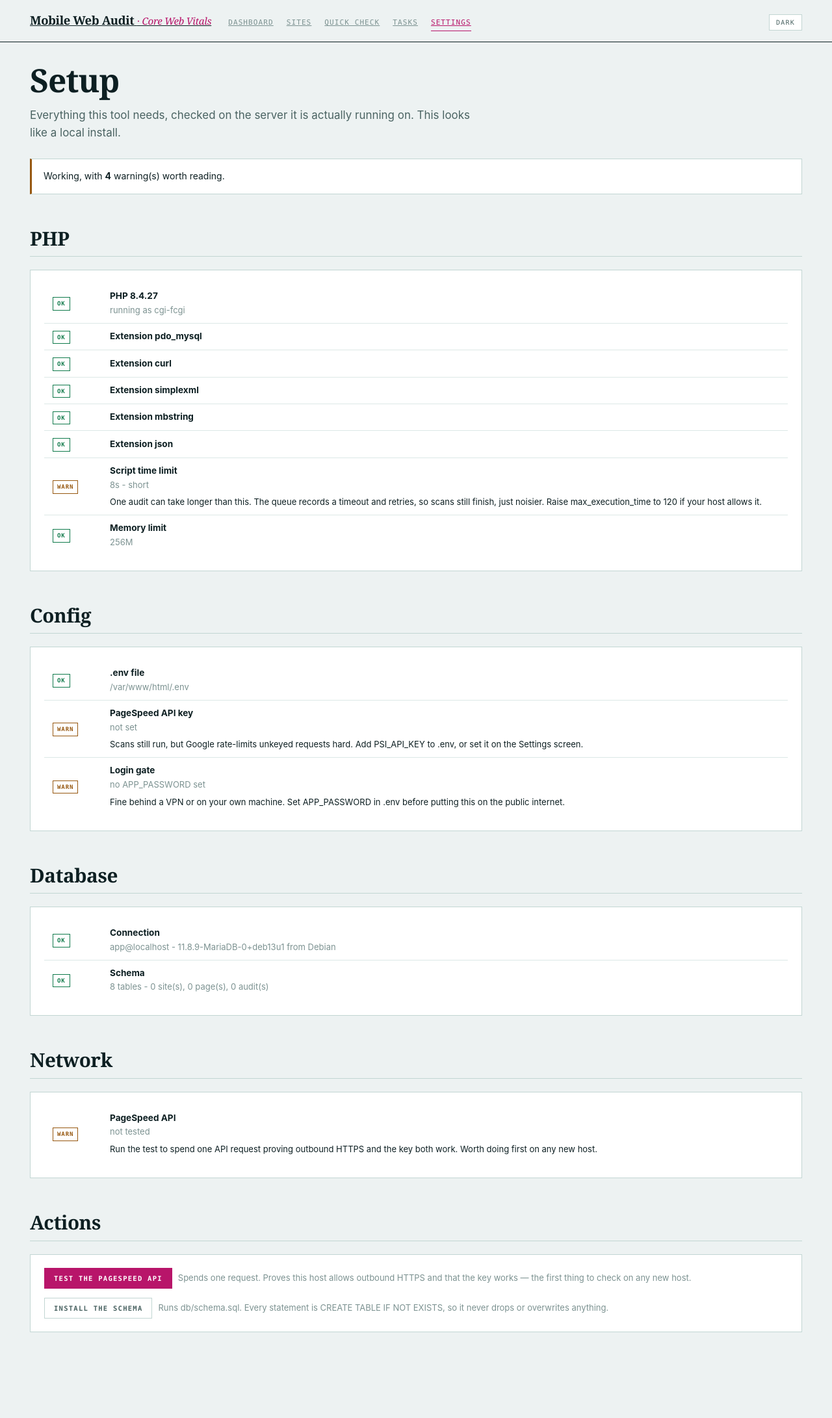
After one commit to Ali-Haider006/Mobile-Web-Audit, a PHP site: page /setup.php in a window 1280 px wide. The commit adds this page. Shown: the whole page at 65% size. Run offline with PHP 8.4, Linux system fonts and the light colour scheme; data that the repository does not hold is empty.

Commit message:
Add deployment guide and a browser-based setup checker
Free PHP hosting almost never gives you SSH, which made bin/doctor.php and
bin/install.php - the two commands you most need on a new host - unusable
exactly when they matter. The checks now live in src/Doctor.php as data, with
two renderers: bin/doctor.php for the terminal and public/setup.php for the
browser, the latter also able to load db/schema.sql (CREATE TABLE IF NOT
EXISTS only, so it never drops anything).

Two checks added for hosting specifically:
- max_execution_time, since one audit takes 10-40s and shared hosts often cap
  requests at 30s. Reported as a warning with what actually happens.
- APP_PASSWORD. setup.php detects whether it is being served on a public
  hostname and escalates a missing login gate from a warning to a hard
  failure, because a public deployment with no password exposes client data
  and the API quota.

DEPLOY.md covers three routes - a free PHP host with a free subdomain, a
Cloudflare quick tunnel for an immediate demo, and a free cloud VM - plus the
requirement checklist for judging any host. The decisive one is outbound
HTTPS: every audit calls googleapis.com and some free hosts block it, so the
guide says to prove that with the API test before investing any setup time.

The no-SSH layout in the guide (project above the web root, contents of
public/ inside it) was tested end to end rather than assumed: pages serve
correctly and .env is not reachable over the web.

Co-Authored-By: Claude Opus 5 <noreply@anthropic.com>
Claude-Session: https://claude.ai/code/session_01TpN7wJbaJ1yfqtV3pSEzV5

```diff
--- a/web-audit/public/settings.php
+++ b/web-audit/public/settings.php
@@ -53,7 +53,8 @@ $active = 'settings';
 require WVA_ROOT . '/src/views/header.php';
 ?>
 <h1>Settings</h1>
-<p class="sub">Stored in the database; .env supplies the fallback.</p>
+<p class="sub">Stored in the database; .env supplies the fallback.
+    Checking a new install or a new host? <a href="setup.php">Run the setup checks</a>.</p>
 
 <?php if ($checkResult): ?>
     <div class="flash <?= $checkResult['type'] === 'ok' ? 'ok' : 'error' ?>"><?= Helpers::h($checkResult['message']) ?></div>
--- /dev/null
+++ b/web-audit/public/setup.php
@@ -0,0 +1,125 @@
+<?php
+declare(strict_types=1);
+
+require __DIR__ . '/_init.php';
+
+use Wva\Doctor;
+use Wva\Helpers;
+
+/**
+ * The same checks bin/doctor.php runs, in the browser - the only option on
+ * hosting without SSH. Read-only apart from the schema installer, which only
+ * ever runs CREATE TABLE IF NOT EXISTS.
+ */
+
+$liveApiCall = false;
+$install     = null;
+
+if (wva_is_post()) {
+    Helpers::checkCsrf();
+    $action = wva_str('action');
+    if ($action === 'test_api') {
+        $liveApiCall = true;
+    }
+    if ($action === 'install_schema') {
+        try {
+            $install = Doctor::installSchema();
+        } catch (Throwable $e) {
+            $install = ['applied' => 0, 'failed' => 1, 'errors' => [$e->getMessage()], 'missing' => Doctor::TABLES];
+        }
+    }
+}
+
+// Behind a proxy or a host's load balancer, HTTPS shows up in a header.
+$isHttps = (($_SERVER['HTTPS'] ?? '') !== '' && ($_SERVER['HTTPS'] ?? '') !== 'off')
+    || ($_SERVER['HTTP_X_FORWARDED_PROTO'] ?? '') === 'https'
+    || (int) ($_SERVER['SERVER_PORT'] ?? 0) === 443;
+
+$host      = (string) ($_SERVER['HTTP_HOST'] ?? '');
+$isLocal   = $host === '' || preg_match('~^(localhost|127\.0\.0\.1|\[::1\])(:\d+)?$~i', $host) === 1;
+$isPublic  = !$isLocal;
+
+$checks = Doctor::run($liveApiCall, $isPublic);
+$totals = Doctor::counts($checks);
+
+$title  = 'Setup';
+$active = 'settings';
+require WVA_ROOT . '/src/views/header.php';
+?>
+<h1>Setup</h1>
+<p class="sub">Everything this tool needs, checked on the server it is actually running on.
+    <?= $isPublic ? 'This looks like a public deployment, so the login gate is judged as required.' : 'This looks like a local install.' ?></p>
+
+<?php if ($totals[Doctor::FAIL] > 0): ?>
+    <div class="flash error"><strong><?= $totals[Doctor::FAIL] ?></strong> problem(s) to fix before this will work<?= $totals[Doctor::WARN] ? ', plus ' . $totals[Doctor::WARN] . ' warning(s)' : '' ?>.</div>
+<?php elseif ($totals[Doctor::WARN] > 0): ?>
+    <div class="flash warn">Working, with <strong><?= $totals[Doctor::WARN] ?></strong> warning(s) worth reading.</div>
+<?php else: ?>
+    <div class="flash ok">Everything checks out.</div>
+<?php endif; ?>
+
+<?php if ($install !== null): ?>
+    <div class="flash <?= $install['missing'] === [] && $install['failed'] === 0 ? 'ok' : 'error' ?>">
+        Schema install: <?= (int) $install['applied'] ?> statement(s) applied<?= $install['failed'] ? ', ' . (int) $install['failed'] . ' failed' : '' ?>.
+        <?php if ($install['missing'] !== []): ?>
+            Still missing: <?= Helpers::h(implode(', ', $install['missing'])) ?>.
+        <?php endif; ?>
+        <?php foreach ($install['errors'] as $error): ?>
+            <div class="small muted"><?= Helpers::h($error) ?></div>
+        <?php endforeach; ?>
+    </div>
+<?php endif; ?>
+
+<?php
+$section = '';
+foreach ($checks as $check):
+    if ($check['section'] !== $section):
+        if ($section !== '') {
+            echo '</tbody></table></div></div>';
+        }
+        $section = $check['section'];
+        ?>
+        <h2><?= Helpers::h($section) ?></h2>
+        <div class="card">
+        <div class="table-wrap"><table><tbody>
+    <?php endif; ?>
+        <tr>
+            <td style="width:88px">
+                <span class="pill <?= $check['status'] === Doctor::OK ? 'tracked' : ($check['status'] === Doctor::WARN ? 'in_progress' : 'open') ?>">
+                    <?= $check['status'] === Doctor::OK ? 'OK' : ($check['status'] === Doctor::WARN ? 'Warn' : 'Fail') ?>
+                </span>
+            </td>
+            <td>
+                <strong><?= Helpers::h($check['label']) ?></strong>
+                <?php if ($check['detail'] !== ''): ?>
+                    <div class="small muted"><?= Helpers::h($check['detail']) ?></div>
+                <?php endif; ?>
+                <?php if ($check['status'] !== Doctor::OK && $check['remedy'] !== ''): ?>
+                    <div class="small" style="margin-top:6px"><?= Helpers::h($check['remedy']) ?></div>
+                <?php endif; ?>
+            </td>
+        </tr>
+<?php endforeach; ?>
+</tbody></table></div></div>
+
+<h2>Actions</h2>
+<div class="card">
+    <div class="actions">
+        <form method="post" class="inline">
+            <?= Helpers::csrfField() ?>
+            <input type="hidden" name="action" value="test_api">
+            <button class="btn primary" type="submit">Test the PageSpeed API</button>
+        </form>
+        <span class="small muted">Spends one request. Proves this host allows outbound HTTPS and that the key works — the first thing to check on any new host.</span>
+    </div>
+    <div class="actions" style="margin-top:14px">
+        <form method="post" class="inline"
+              onsubmit="return confirm('Create any missing tables in this database? Existing tables are left alone.');">
+            <?= Helpers::csrfField() ?>
+            <input type="hidden" name="action" value="install_schema">
+            <button class="btn" type="submit">Install the schema</button>
+        </form>
+        <span class="small muted">Runs db/schema.sql. Every statement is CREATE TABLE IF NOT EXISTS, so it never drops or overwrites anything.</span>
+    </div>
+</div>
+<?php require WVA_ROOT . '/src/views/footer.php'; ?>
--- /dev/null
+++ b/web-audit/src/Doctor.php
@@ -0,0 +1,204 @@
+<?php
+declare(strict_types=1);
+
+namespace Wva;
+
+use PDO;
+use Throwable;
+
+/**
+ * Environment checks, as data. bin/doctor.php renders them for the terminal;
+ * public/setup.php renders the same list in the browser, which is the only
+ * option on free hosting where there is no SSH.
+ */
+final class Doctor
+{
+    public const OK   = 'ok';
+    public const WARN = 'warn';
+    public const FAIL = 'fail';
+
+    public const TABLES = ['sites', 'pages', 'exclusion_rules', 'audits', 'scan_runs', 'scan_items', 'tasks', 'settings'];
+
+    /**
+     * @param bool $liveApiCall spend one PageSpeed request proving the key works
+     * @param bool $public      the app is reachable from the internet, so judge
+     *                          the login gate as a real requirement
+     * @return array<int,array{section:string,status:string,label:string,detail:string,remedy:string}>
+     */
+    public static function run(bool $liveApiCall = false, bool $public = false): array
+    {
+        $checks = [];
+
+        $add = static function (array &$checks, string $section, string $status, string $label, string $detail = '', string $remedy = ''): void {
+            $checks[] = compact('section', 'status', 'label', 'detail', 'remedy');
+        };
+
+        // ---- PHP -----------------------------------------------------------
+        $add($checks, 'PHP', version_compare(PHP_VERSION, '8.1.0', '>=') ? self::OK : self::FAIL,
+            'PHP ' . PHP_VERSION,
+            'running as ' . PHP_SAPI,
+            'This tool needs PHP 8.1 or newer. On shared hosting the PHP version is usually a dropdown in the control panel.');
+
+        foreach (['pdo_mysql', 'curl', 'simplexml', 'mbstring', 'json'] as $extension) {
+            $add($checks, 'PHP', extension_loaded($extension) ? self::OK : self::FAIL,
+                'Extension ' . $extension,
+                '',
+                'Enable extension=' . $extension . ' in php.ini, or turn it on in your host\'s PHP settings.');
+        }
+
+        // A PageSpeed call takes 10-40s, so a short limit kills scans mid-flight.
+        $limit = (int) ini_get('max_execution_time');
+        if ($limit === 0) {
+            $add($checks, 'PHP', self::OK, 'Script time limit', 'unlimited');
+        } elseif ($limit >= 120) {
+            $add($checks, 'PHP', self::OK, 'Script time limit', $limit . 's');
+        } elseif ($limit >= 60) {
+            $add($checks, 'PHP', self::WARN, 'Script time limit', $limit . 's',
+                'A slow page can take 40s+ to audit. Scans will mostly work, but expect the odd timeout, which the queue retries.');
+        } else {
+            $add($checks, 'PHP', self::WARN, 'Script time limit', $limit . 's - short',
+                'One audit can take longer than this. The queue records a timeout and retries, so scans still finish, just noisier. Raise max_execution_time to 120 if your host allows it.');
+        }
+
+        $memory = (string) ini_get('memory_limit');
+        $add($checks, 'PHP', self::OK, 'Memory limit', $memory === '' ? 'default' : $memory);
+
+        // ---- Config --------------------------------------------------------
+        $envPath = WVA_ROOT . '/.env';
+        $add($checks, 'Config', is_readable($envPath) ? self::OK : self::FAIL,
+            '.env file',
+            is_readable($envPath) ? $envPath : 'not found',
+            'Copy .env.example to .env and fill in DB_* and PSI_API_KEY.');
+
+        $key = trim((string) Config::get('psi_api_key', ''));
+        if ($key === '') {
+            $add($checks, 'Config', self::WARN, 'PageSpeed API key', 'not set',
+                'Scans still run, but Google rate-limits unkeyed requests hard. Add PSI_API_KEY to .env, or set it on the Settings screen.');
+        } else {
+            $add($checks, 'Config', self::OK, 'PageSpeed API key',
+                substr($key, 0, 6) . str_repeat('*', max(0, strlen($key) - 6)));
+        }
+
+        // A public deployment with no login is the one thing that must not ship.
+        if (Auth::enabled()) {
+            $add($checks, 'Config', self::OK, 'Login gate', 'enabled');
+        } else {
+            $add($checks, 'Config', $public ? self::FAIL : self::WARN, 'Login gate', 'no APP_PASSWORD set',
+                $public
+                    ? 'This app is reachable from the internet with no password. Anyone who finds the URL can read your clients\' data, add sites and spend your API quota. Set APP_PASSWORD in .env before sharing the link.'
+                    : 'Fine behind a VPN or on your own machine. Set APP_PASSWORD in .env before putting this on the public internet.');
+        }
+
+        // ---- Database ------------------------------------------------------
+        $pdo = null;
+        try {
+            $pdo = Database::pdo();
+            $version = (string) $pdo->query('SELECT VERSION()')->fetchColumn();
+            $add($checks, 'Database', self::OK, 'Connection',
+                (string) Config::get('db_name') . '@' . (string) Config::get('db_host') . ' - ' . $version);
+        } catch (Throwable $e) {
+            $add($checks, 'Database', self::FAIL, 'Connection', $e->getMessage(),
+                'Check DB_HOST, DB_PORT, DB_NAME, DB_USER and DB_PASS in .env. Shared hosts rarely use 127.0.0.1 - they give you a hostname like sqlXXX.yourhost.com, and the database and user names are usually prefixed.');
+        }
+
+        if ($pdo !== null) {
+            try {
+                $present = array_map('strval', $pdo->query('SHOW TABLES')->fetchAll(PDO::FETCH_COLUMN));
+                $missing = array_values(array_diff(self::TABLES, $present));
+                if ($missing === []) {
+                    $counts = Database::one(
+                        'SELECT (SELECT COUNT(*) FROM sites) AS sites,
+                                (SELECT COUNT(*) FROM pages) AS pages,
+                                (SELECT COUNT(*) FROM audits) AS audits'
+                    ) ?? [];
+                    $add($checks, 'Database', self::OK, 'Schema',
+                        count(self::TABLES) . ' tables - ' . (int) ($counts['sites'] ?? 0) . ' site(s), '
+                        . (int) ($counts['pages'] ?? 0) . ' page(s), ' . (int) ($counts['audits'] ?? 0) . ' audit(s)');
+                } else {
+                    $add($checks, 'Database', self::FAIL, 'Schema', 'missing: ' . implode(', ', $missing),
+                        'Load db/schema.sql. With SSH: php bin/install.php. Without SSH: open phpMyAdmin, pick the database, Import, choose db/schema.sql. Or use the button below.');
+                }
+            } catch (Throwable $e) {
+                $add($checks, 'Database', self::FAIL, 'Schema', $e->getMessage(), 'Load db/schema.sql into the database.');
+            }
+        }
+
+        // ---- Network -------------------------------------------------------
+        if ($liveApiCall) {
+            try {
+                $url = PageSpeed::ENDPOINT . '?url=' . rawurlencode('https://example.com')
+                    . '&strategy=mobile&category=PERFORMANCE'
+                    . ($key !== '' ? '&key=' . rawurlencode($key) : '');
+                $response = Http::get($url, 90, 1);
+                $payload  = json_decode($response['body'], true);
+
+                if (isset($payload['error'])) {
+                    $add($checks, 'Network', self::FAIL, 'PageSpeed API',
+                        'rejected: ' . (string) $payload['error']['message'],
+                        'Check the key is correct and that "PageSpeed Insights API" is enabled for its Google Cloud project.');
+                } elseif ($response['status'] === 200) {
+                    $score = $payload['lighthouseResult']['categories']['performance']['score'] ?? null;
+                    $add($checks, 'Network', self::OK, 'PageSpeed API',
+                        'example.com scored ' . ($score === null ? 'n/a' : (int) round(((float) $score) * 100)) . ' on mobile');
+                } else {
+                    $add($checks, 'Network', self::FAIL, 'PageSpeed API', 'HTTP ' . $response['status'],
+                        'Check outbound HTTPS is allowed and the key is valid.');
+                }
+            } catch (Throwable $e) {
+                $add($checks, 'Network', self::FAIL, 'Outbound HTTPS', $e->getMessage(),
+                    'This host appears to block outbound connections from PHP, which this tool cannot work without - every audit is an API call to googleapis.com. Some free hosts block this. If so, you need a different host.');
+            }
+        } else {
+            $add($checks, 'Network', self::WARN, 'PageSpeed API', 'not tested',
+                'Run the test to spend one API request proving outbound HTTPS and the key both work. Worth doing first on any new host.');
+        }
+
+        return $checks;
+    }
+
+    /** @param array<int,array<string,string>> $checks */
+    public static function counts(array $checks): array
+    {
+        $totals = [self::OK => 0, self::WARN => 0, self::FAIL => 0];
+        foreach ($checks as $check) {
+            $totals[$check['status']]++;
+        }
+        return $totals;
+    }
+
+    /**
+     * Load db/schema.sql. Shared by the CLI installer and the web installer.
+     *
+     * @return array{applied:int, failed:int, errors:array<int,string>, missing:array<int,string>}
+     */
+    public static function installSchema(): array
+    {
+        $sql = (string) file_get_contents(WVA_ROOT . '/db/schema.sql');
+        $sql = preg_replace('~^\s*--[^\n]*$~m', '', $sql) ?? $sql;
+        $statements = array_values(array_filter(
+            array_map('trim', preg_split('/;\s*(?:\r?\n|$)/', $sql) ?: []),
+            static fn (string $statement): bool => $statement !== ''
+        ));
+
+        $pdo     = Database::pdo();
+        $applied = 0;
+        $errors  = [];
+        foreach ($statements as $statement) {
+            try {
+                $pdo->exec($statement);
+                $applied++;
+            } catch (Throwable $e) {
+                $errors[] = trim(explode("\n", $statement)[0]) . ' - ' . $e->getMessage();
+            }
+        }
+
+        $present = array_map('strval', $pdo->query('SHOW TABLES')->fetchAll(PDO::FETCH_COLUMN));
+
+        return [
+            'applied' => $applied,
+            'failed'  => count($errors),
+            'errors'  => $errors,
+            'missing' => array_values(array_diff(self::TABLES, $present)),
+        ];
+    }
+}
```
Also changed, not shown: web-audit/DEPLOY.md (added, +146 -0 lines), web-audit/README.md, 2 other files.
